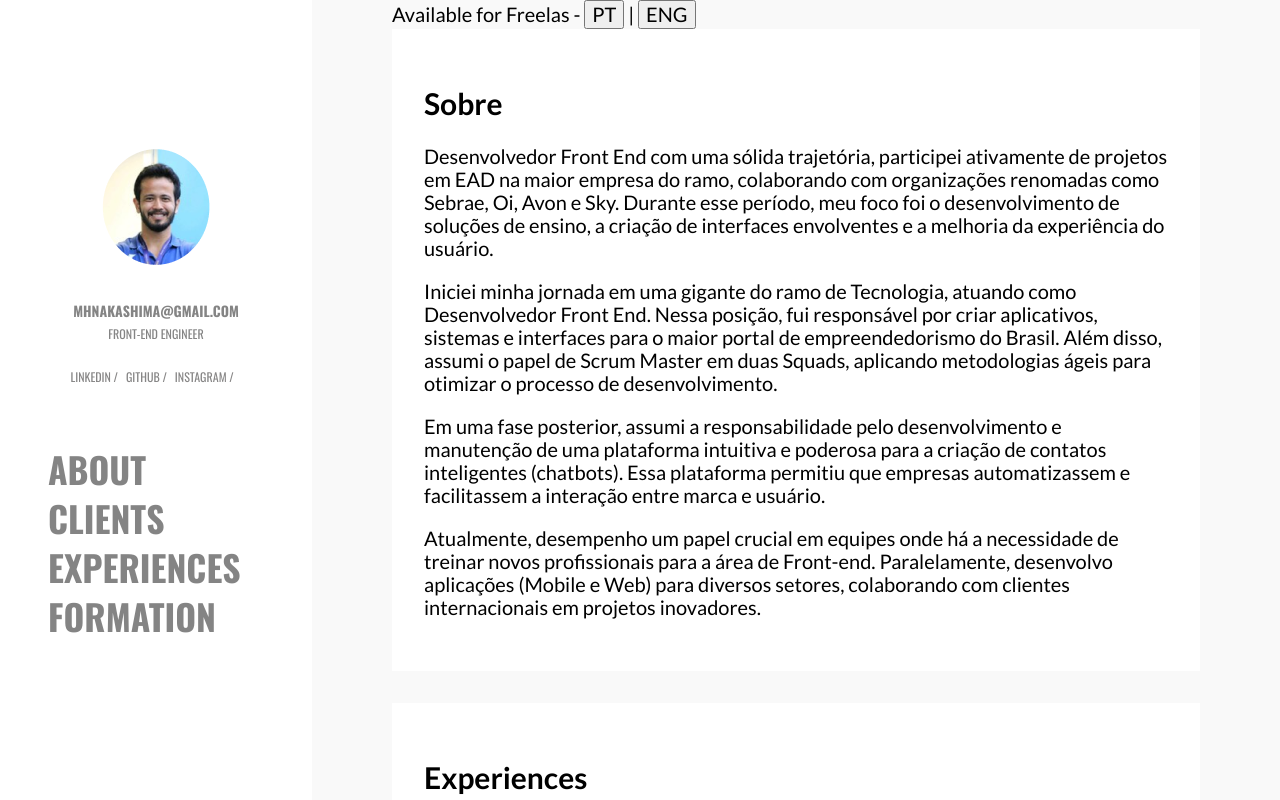
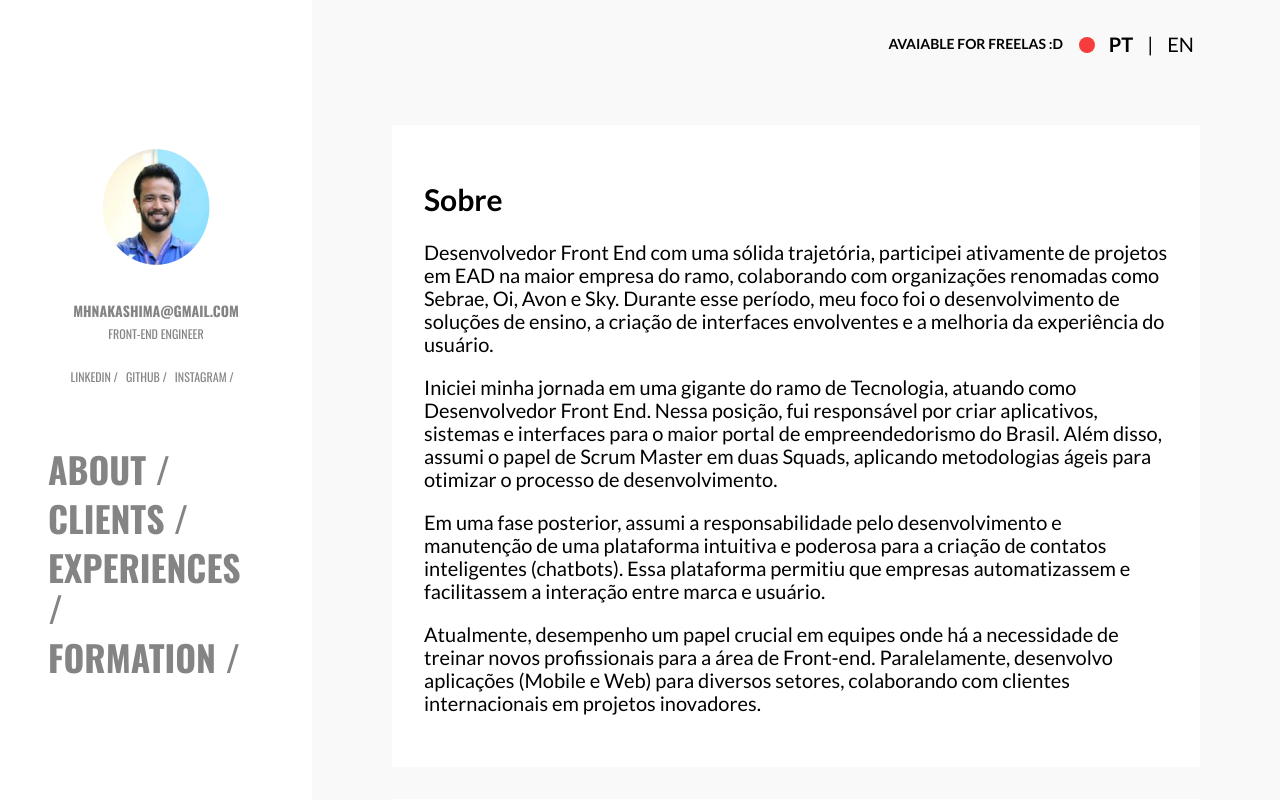
Before and after one commit to mhnakashima/mhnakashima, a website built with webpack: page src/index.html in a window 1280 px wide. Built offline with nearby package versions, Linux system fonts and the light colour scheme.

Commit message:
status bar structure

```diff
--- a/src/index.html
+++ b/src/index.html
@@ -35,21 +35,29 @@
         </nav>
         <nav class="menu--main">
           <ul role="menu" class="pa0">
-            <li class="" role="presentation"><a href="#about" aria-label="link to about">About</a></li>
-            <li class="" role="presentation"><a href="#clients" aria-label="link to about">Clients</a></li>
-            <li class="" role="presentation"><a href="#experiences" aria-label="link to about">Experiences</a></li>
-            <li class="" role="presentation"><a href="#formation" aria-label="link to about">Formation</a></li>
+            <li class="" role="presentation"><a href="#about" aria-label="link to about">About /</a></li>
+            <li class="" role="presentation"><a href="#clients" aria-label="link to about">Clients /</a></li>
+            <li class="" role="presentation"><a href="#experiences" aria-label="link to about">Experiences /</a></li>
+            <li class="" role="presentation"><a href="#formation" aria-label="link to about">Formation /</a></li>
           </ul>
         </nav>
       </div>
     </aside>
     <section class="content-site">
-      <div class="content-status">
-        <span class="">Available for Freelas</span>
-        <span class="status available"></span> -
-        <button class="button-noborder">PT</button> |
-        <button class="button-noborder">ENG</button>
+      <div class="flex content-available items-center">
+        <span class="available flex items-center">
+          <span class='ttu f6 b'>Avaiable for freelas :D</span>
+          <span class="ml3 bullet noDisponible"></span>
+        </span>
+        <span class=" language flex items-center pl2">
+            <button class='language--button mr2 active' value='PT'
+              onClick={onChooseLanguage}>PT</button>
+            <span class="mr2">|</span>
+            <button class='language--button' value='EN'
+              onClick={onChooseLanguage}>EN</button>
+          </span>
       </div>
+
       <div class="content-section about">
         <h2 class="text-subtitle">Sobre</h2>
         <div class="text-paragraph">
```
